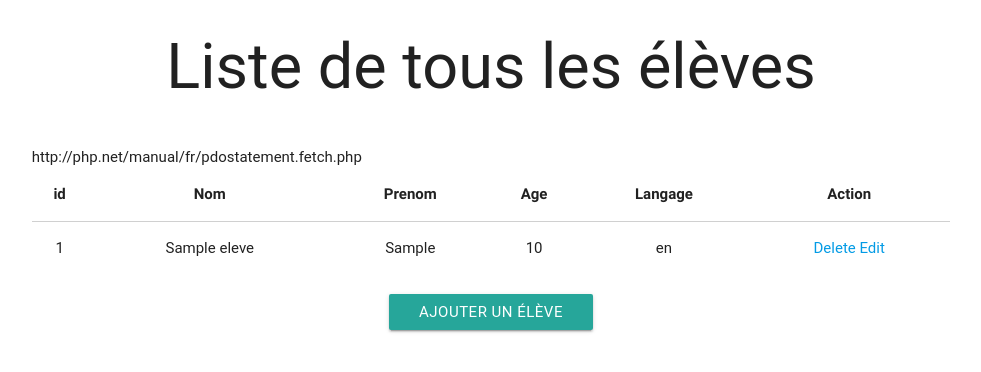
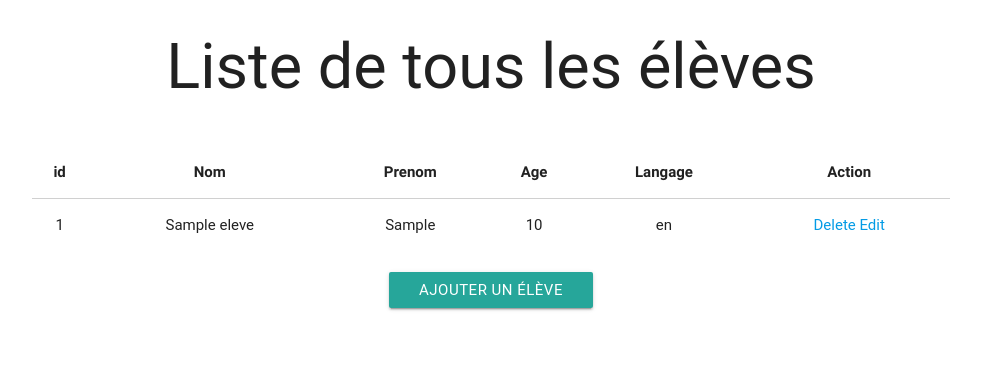
Before and after one commit to florianpdf/atelier_blog_php, a PHP site: page / in a window 1280 px wide. Shown: the top 372 px of the page, without its empty margins (149-1130 px from the left). Run offline with PHP 8.4, Linux system fonts and the light colour scheme; tables that the repository leaves empty or names only in its code hold one stand-in row (values such as "Sample post"); some libraries are stand-ins or nearby versions; some web fonts are replaced.

Commit message:
Update index.php

```diff
--- a/index.php
+++ b/index.php
@@ -31,8 +31,8 @@
 
 					<!-- On boucle sur le resultat de la Requete
 					fetch permet de lire ligne par ligne le resultat de la Requete
-					Tour après tour (grâce à la boucle), chaque ligne du resultat de la requete et stoqué dans un tableau $donnee ce que nous permet de les afficher via le php -->
-					http://php.net/manual/fr/pdostatement.fetch.php
+					Tour après tour (grâce à la boucle), chaque ligne du resultat de la requete et stoqué dans un tableau $donnee ce que nous permet de les afficher via le php
+					http://php.net/manual/fr/pdostatement.fetch.php  -->
 					<?php while ($donnee = $result->fetch()) { ?>
 					<tr>
 						<td><?php echo $donnee['id']; ?></td>
```
